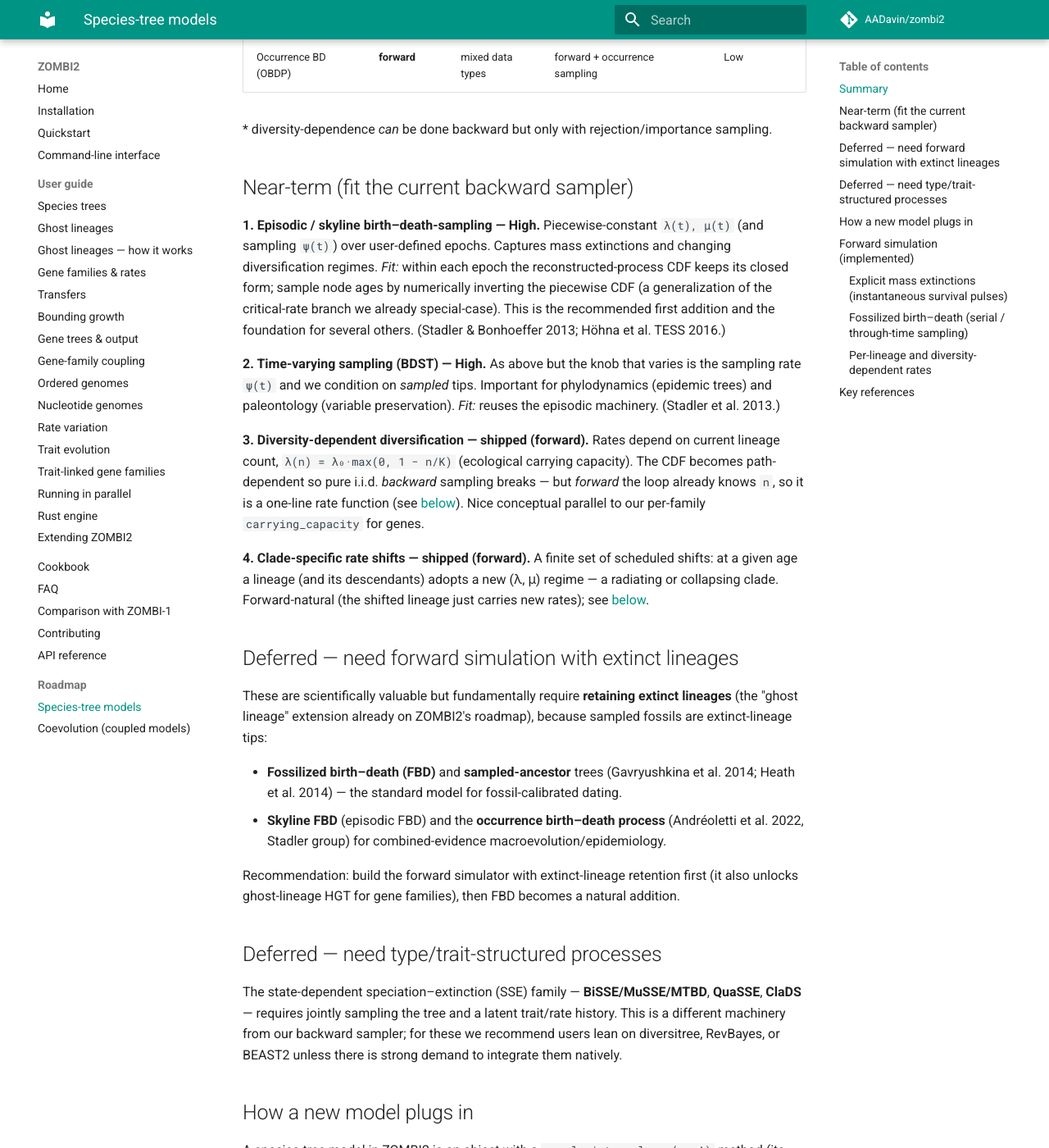
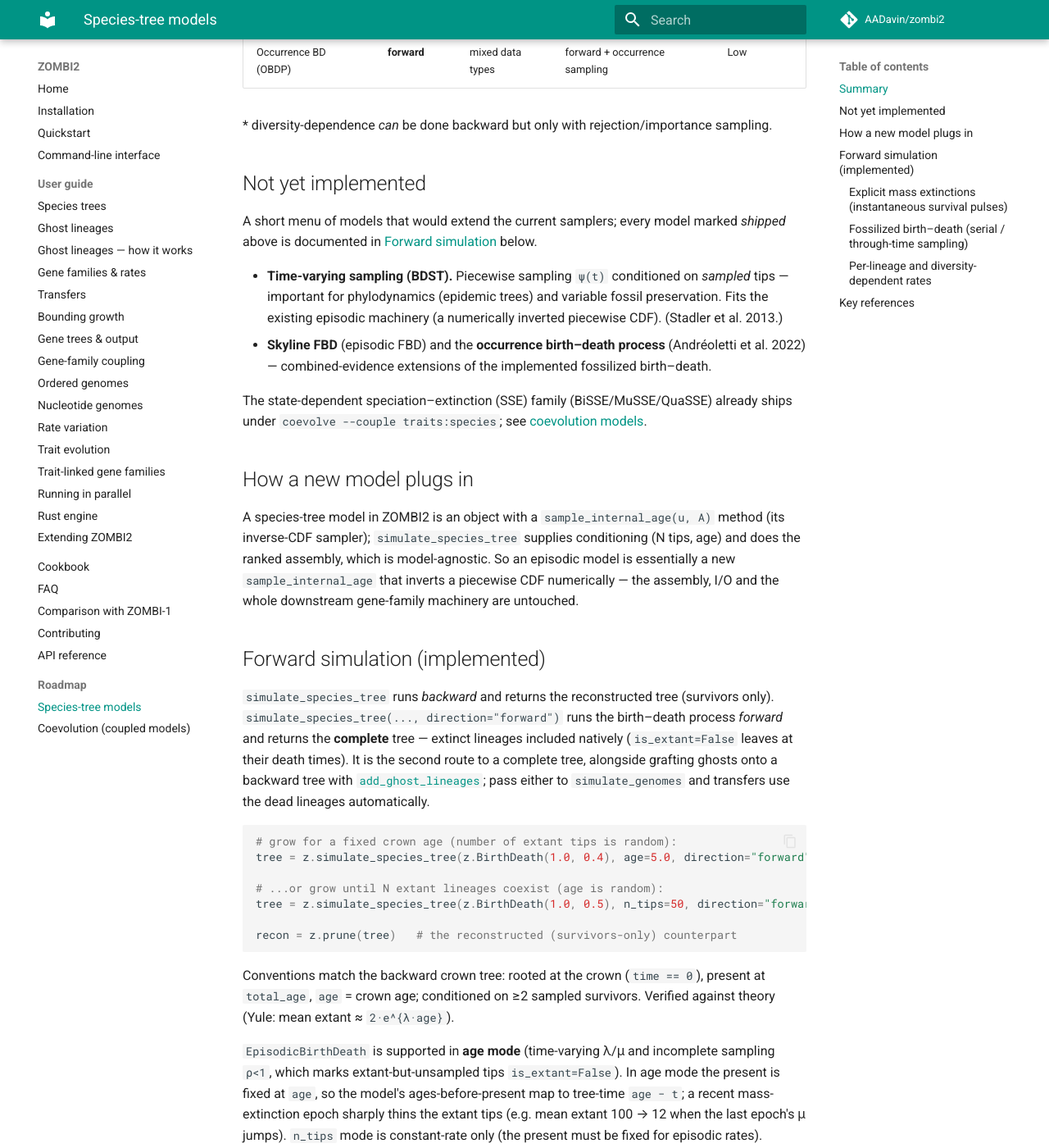
Before and after one commit to AADavin/zombi2, an MkDocs documentation site: the page built from docs/species_tree_models.md, in a window 1280 px wide and 1400 px high, scrolled down 1579 px. Shown: the whole window at 82% size. Built offline with MkDocs 1.6.1 and Material for MkDocs 9.7.7, drawn with Linux system fonts in a browser that asks for light colours; comment, search, counter and statistics services are not loaded; some of the changed text lies outside the part shown.

Commit message:
Docs: un-stale the species-tree "roadmap" (shipped models were framed as planned)
Several pages still described shipped features as future/planned. Corrected:

- species_tree_models.md: retitled from "a roadmap" to "Species-tree models in ZOMBI2";
  fixed the summary table (FBD and the SSE rows are shipped, not deferred) and replaced the
  "Near-term"/"Deferred" sections — which listed episodic, diversity-dependent, clade-shift
  and FBD as future — with a concise "Not yet implemented" (time-varying sampling, skyline
  FBD, occurrence BD), noting SSE ships under `coevolve`.
- guide/extending.md: the "What's coming through these seams" list was entirely shipped
  (Potts coupling, ghosts, FBD, genes/intergenes, genome-wise rates) — reframed to
  "Built through these seams" and dropped "(in design)".
- guide/species-trees.md: FBD is no longer "not implemented yet" (it ships in forward mode);
  the SSE "frontier" now points to `coevolve --couple traits:species`.
- comparison.md: gene-family coupling is shipped, not "still ahead".

mkdocs build --strict passes.

Co-Authored-By: Claude Opus 4.8 <noreply@anthropic.com>

````diff
--- a/docs/species_tree_models.md
+++ b/docs/species_tree_models.md
@@ -1,4 +1,4 @@
-# Species-tree models: a roadmap for ZOMBI2
+# Species-tree models in ZOMBI2
 
 ZOMBI2 currently simulates species trees **backward in time** as a *constant-rate
 reconstructed birth–death* process conditioned on the number of extant tips: it draws the
@@ -11,12 +11,10 @@ birth–death extensions, explicit **mass-extinction pulses**, per-lineage **`Cl
 **`DiversityDependent`** (density-dependent) diversification, and **`CladeShiftBirthDeath`**
 (scheduled clade-specific rate shifts) (all detailed below).
 
-This note proposes a prioritized menu of additional models. Candidates are judged on
-**scientific value** and, crucially, on **how well they fit the backward sampler**: models
-that keep the "draw i.i.d. node ages → assemble" shape (possibly with a numerically
-inverted CDF) are cheap; models that need a *forward* simulation retaining extinct lineages
-(fossils, sampled ancestors) or a type-/trait-structured process (SSE-family) need new
-machinery and are deferred.
+Trait-dependent diversification (the SSE family — BiSSE/MuSSE/QuaSSE) also ships, under the
+separate `coevolve` command (`--couple traits:species`), since it jointly evolves a trait and
+the tree. The summary below records what is implemented and the short menu of models **not yet**
+implemented, judged on scientific value and how well each fits ZOMBI2's samplers.
 
 ## Summary
 
@@ -29,60 +27,27 @@ machinery and are deferred.
 | **Diversity-dependent (logistic) BD** | forward | age or N tips (≤K) | **shipped** — λ(n)=λ₀(1−n/K), exact-Gillespie forward (trivial once the loop knows n) | — |
 | **Birth–death-shift / ClaDS (per-lineage rates)** | forward | age or N tips | **shipped** — each lineage carries its own λ; daughters jump lognormally at speciation | — |
 | **Clade-specific rate shifts** | forward | age + shifts (time, λ, μ) | **shipped** — at a scheduled age a random lineage + its descendants adopt new (λ, μ) | — |
-| Multi-type BD (BiSSE/MTBD) | forward | N tips, tip states | needs latent trait history → forward/augmented | Low |
-| Continuous trait-dependent (QuaSSE) | forward | N tips, traits | joint tree+trait → very hard | Low |
-| **Fossilized birth–death (FBD)** + sampled ancestors | **forward** | extant + fossils | **requires retained extinct lineages** | Low now / High post-ghosts |
-| Skyline FBD | **forward** | tips, epochs, fossils | FBD + episodic | Low now / High post-ghosts |
+| **Multi-type BD (BiSSE/MuSSE)** | forward | N tips, tip states | joint tree+trait sampler | **shipped** via `coevolve` |
+| **Continuous trait-dependent (QuaSSE)** | forward | N tips, traits | joint tree+trait sampler | **shipped** via `coevolve` |
+| **Fossilized birth–death (FBD)** + sampled ancestors | **forward** | extant + fossils | forward, extinct lineages retained | **shipped** |
+| Skyline FBD | **forward** | tips, epochs, fossils | FBD + episodic | planned |
 | Occurrence BD (OBDP) | **forward** | mixed data types | forward + occurrence sampling | Low |
 
 \* diversity-dependence *can* be done backward but only with rejection/importance sampling.
 
-## Near-term (fit the current backward sampler)
+## Not yet implemented
 
-**1. Episodic / skyline birth–death-sampling — High.** Piecewise-constant `λ(t), μ(t)`
-(and sampling `ψ(t)`) over user-defined epochs. Captures mass extinctions and changing
-diversification regimes. *Fit:* within each epoch the reconstructed-process CDF keeps its
-closed form; sample node ages by numerically inverting the piecewise CDF (a generalization
-of the critical-rate branch we already special-case). This is the recommended first
-addition and the foundation for several others. (Stadler & Bonhoeffer 2013; Höhna et al.
-TESS 2016.)
+A short menu of models that would extend the current samplers; every model marked *shipped*
+above is documented in [Forward simulation](#forward-simulation-implemented) below.
 
-**2. Time-varying sampling (BDST) — High.** As above but the knob that varies is the
-sampling rate `ψ(t)` and we condition on *sampled* tips. Important for phylodynamics
-(epidemic trees) and paleontology (variable preservation). *Fit:* reuses the episodic
-machinery. (Stadler et al. 2013.)
+- **Time-varying sampling (BDST).** Piecewise sampling `ψ(t)` conditioned on *sampled* tips —
+  important for phylodynamics (epidemic trees) and variable fossil preservation. Fits the
+  existing episodic machinery (a numerically inverted piecewise CDF). (Stadler et al. 2013.)
+- **Skyline FBD** (episodic FBD) and the **occurrence birth–death process** (Andréoletti et
+  al. 2022) — combined-evidence extensions of the implemented fossilized birth–death.
 
-**3. Diversity-dependent diversification — shipped (forward).** Rates depend on current lineage
-count, `λ(n) = λ₀·max(0, 1 − n/K)` (ecological carrying capacity). The CDF becomes path-dependent
-so pure i.i.d. *backward* sampling breaks — but *forward* the loop already knows `n`, so it is a
-one-line rate function (see [below](#per-lineage-and-diversity-dependent-rates)). Nice conceptual
-parallel to our per-family `carrying_capacity` for genes.
-
-**4. Clade-specific rate shifts — shipped (forward).** A finite set of scheduled shifts: at a
-given age a lineage (and its descendants) adopts a new (λ, μ) regime — a radiating or collapsing
-clade. Forward-natural (the shifted lineage just carries new rates); see
-[below](#per-lineage-and-diversity-dependent-rates).
-
-## Deferred — need forward simulation with extinct lineages
-
-These are scientifically valuable but fundamentally require **retaining extinct lineages**
-(the "ghost lineage" extension already on ZOMBI2's roadmap), because sampled fossils are
-extinct-lineage tips:
-
-- **Fossilized birth–death (FBD)** and **sampled-ancestor** trees (Gavryushkina et al.
-  2014; Heath et al. 2014) — the standard model for fossil-calibrated dating.
-- **Skyline FBD** (episodic FBD) and the **occurrence birth–death process** (Andréoletti
-  et al. 2022, Stadler group) for combined-evidence macroevolution/epidemiology.
-
-Recommendation: build the forward simulator with extinct-lineage retention first (it also
-unlocks ghost-lineage HGT for gene families), then FBD becomes a natural addition.
-
-## Deferred — need type/trait-structured processes
-
-The state-dependent speciation–extinction (SSE) family — **BiSSE/MuSSE/MTBD**, **QuaSSE**,
-**ClaDS** — requires jointly sampling the tree and a latent trait/rate history. This is a
-different machinery from our backward sampler; for these we recommend users lean on
-diversitree, RevBayes, or BEAST2 unless there is strong demand to integrate them natively.
+The state-dependent speciation–extinction (SSE) family (BiSSE/MuSSE/QuaSSE) already ships
+under `coevolve --couple traits:species`; see [coevolution models](coevolution_models.md).
 
 ## How a new model plugs in
 
@@ -231,7 +196,7 @@ hand-specified version of rate heterogeneity. Diversification runs at the backgr
 death)` until, at each scheduled age before the present, a uniformly chosen lineage then alive (and
 all of its descendants) adopts a new `(birth, death)` regime. It's the model for "a key innovation
 sparks a radiation in one clade" or "a clade enters a slow-down," and the direct forward analogue
-of the node/time-specific rate shifts on the roadmap (you can't name an unborn clade in a forward
+of the node/time-specific rate shifts not yet implemented (you can't name an unborn clade in a forward
 run, so the shifted lineage is drawn at random — contemporaneous lineages are exchangeable).
 
 ```python
````
Also changed, not shown: docs/comparison.md (+3 -3 lines), docs/guide/extending.md (+8 -6 lines), docs/guide/species-trees.md (+8 -6 lines).
